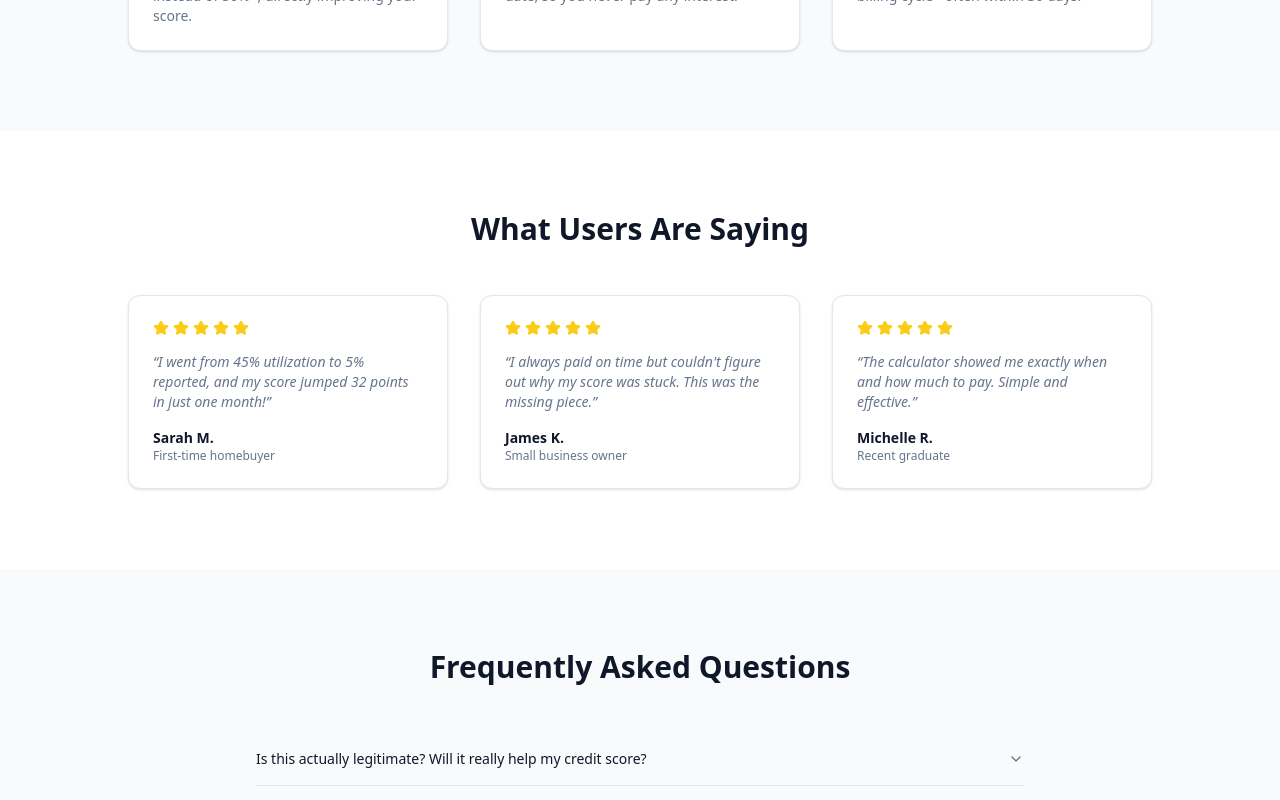
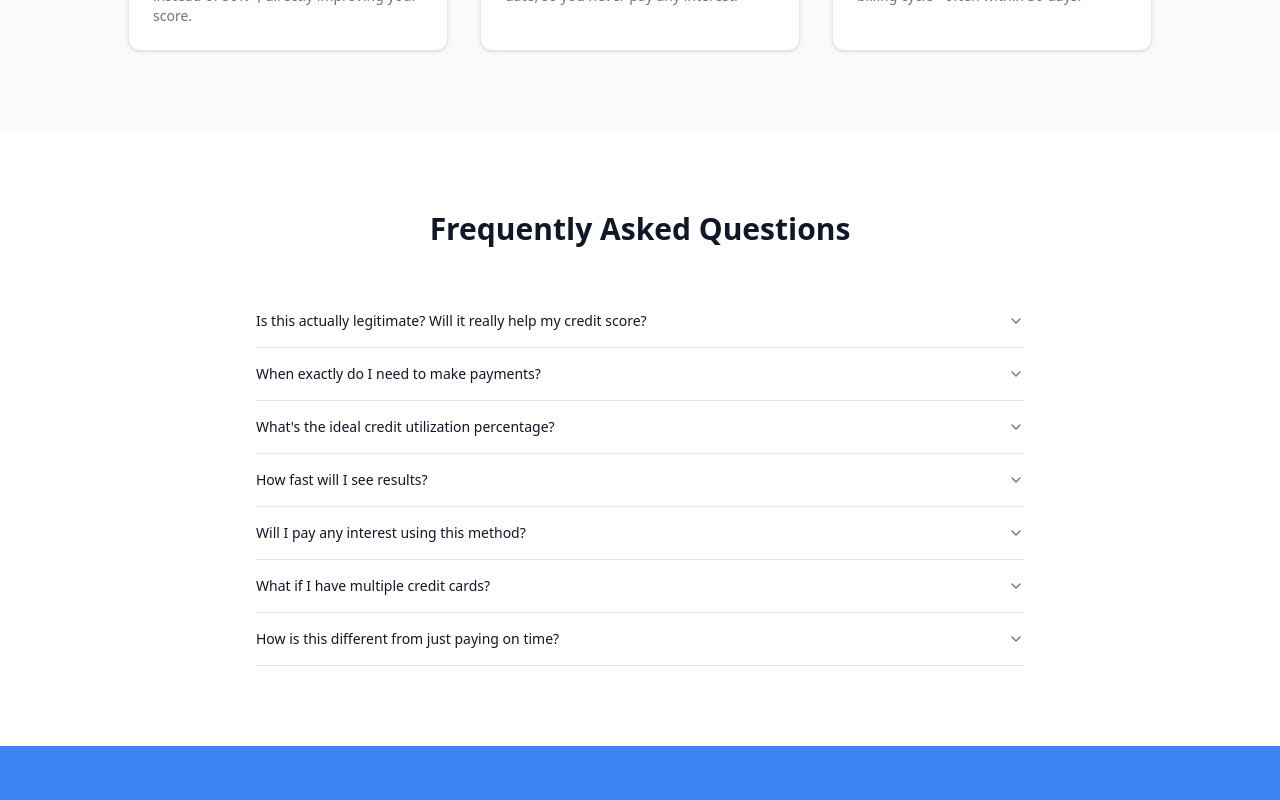
Before and after one commit to MatthiasMasiero/CardTempo, a Next.js app: page / in a window 1280 px wide. Shown: the part 1660-2460 px from the top of the page. Built offline with nearby package versions, Linux system fonts and the light colour scheme.

Commit message:
Scrolling

```diff
--- a/src/app/globals.css
+++ b/src/app/globals.css
@@ -79,4 +79,7 @@
   body {
     @apply bg-background text-foreground;
   }
+  html {
+    scroll-behavior: smooth;
+  }
 }
--- a/src/app/page.tsx
+++ b/src/app/page.tsx
@@ -17,26 +17,41 @@ import {
   CheckCircle2,
   AlertTriangle,
   Clock,
-  Star,
 } from 'lucide-react';
 
 export default function LandingPage() {
+  const scrollToSection = (id: string) => {
+    const element = document.getElementById(id);
+    if (element) {
+      element.scrollIntoView({ behavior: 'smooth', block: 'start' });
+    }
+  };
+
   return (
     <div className="min-h-screen">
       {/* Header */}
       <header className="border-b bg-white/80 backdrop-blur-sm sticky top-0 z-50">
         <div className="container mx-auto px-4 py-4 flex items-center justify-between">
-          <div className="flex items-center gap-2">
+          <button
+            onClick={() => window.scrollTo({ top: 0, behavior: 'smooth' })}
+            className="flex items-center gap-2 hover:opacity-80 transition-opacity"
+          >
             <CreditCard className="h-6 w-6 text-primary" />
             <span className="font-semibold text-lg">Credit Optimizer</span>
-          </div>
+          </button>
           <nav className="hidden md:flex items-center gap-6">
-            <Link href="#how-it-works" className="text-sm text-muted-foreground hover:text-foreground transition-colors">
+            <button
+              onClick={() => scrollToSection('how-it-works')}
+              className="text-sm text-muted-foreground hover:text-foreground transition-colors"
+            >
               How It Works
-            </Link>
-            <Link href="#faq" className="text-sm text-muted-foreground hover:text-foreground transition-colors">
+            </button>
+            <button
+              onClick={() => scrollToSection('faq')}
+              className="text-sm text-muted-foreground hover:text-foreground transition-colors"
+            >
               FAQ
-            </Link>
+            </button>
             <Link href="/calculator">
               <Button variant="outline" size="sm">
                 Calculator
@@ -68,11 +83,14 @@ export default function LandingPage() {
                   <ArrowRight className="h-4 w-4" />
                 </Button>
               </Link>
-              <Link href="#how-it-works">
-                <Button variant="outline" size="lg" className="w-full sm:w-auto">
-                  Learn How It Works
-                </Button>
-              </Link>
+              <Button
+                variant="outline"
+                size="lg"
+                className="w-full sm:w-auto"
+                onClick={() => scrollToSection('how-it-works')}
+              >
+                Learn How It Works
+              </Button>
             </div>
           </div>
         </div>
@@ -196,51 +214,8 @@ export default function LandingPage() {
         </div>
       </section>
 
-      {/* Social Proof */}
-      <section className="py-20 bg-white">
-        <div className="container mx-auto px-4">
-          <h2 className="text-3xl font-bold text-center mb-12">
-            What Users Are Saying
-          </h2>
-          <div className="grid md:grid-cols-3 gap-8 max-w-5xl mx-auto">
-            {[
-              {
-                quote: "I went from 45% utilization to 5% reported, and my score jumped 32 points in just one month!",
-                author: "Sarah M.",
-                role: "First-time homebuyer"
-              },
-              {
-                quote: "I always paid on time but couldn't figure out why my score was stuck. This was the missing piece.",
-                author: "James K.",
-                role: "Small business owner"
-              },
-              {
-                quote: "The calculator showed me exactly when and how much to pay. Simple and effective.",
-                author: "Michelle R.",
-                role: "Recent graduate"
-              }
-            ].map((testimonial, i) => (
-              <Card key={i} className="p-6">
-                <div className="flex gap-1 mb-4">
-                  {[1, 2, 3, 4, 5].map((star) => (
-                    <Star key={star} className="h-4 w-4 fill-yellow-400 text-yellow-400" />
-                  ))}
-                </div>
-                <p className="text-sm text-muted-foreground mb-4 italic">
-                  &ldquo;{testimonial.quote}&rdquo;
-                </p>
-                <div>
-                  <p className="font-semibold text-sm">{testimonial.author}</p>
-                  <p className="text-xs text-muted-foreground">{testimonial.role}</p>
-                </div>
-              </Card>
-            ))}
-          </div>
-        </div>
-      </section>
-
       {/* FAQ Section */}
-      <section id="faq" className="py-20 bg-slate-50">
+      <section id="faq" className="py-20 bg-white">
         <div className="container mx-auto px-4">
           <div className="max-w-3xl mx-auto">
             <h2 className="text-3xl font-bold text-center mb-12">
```
